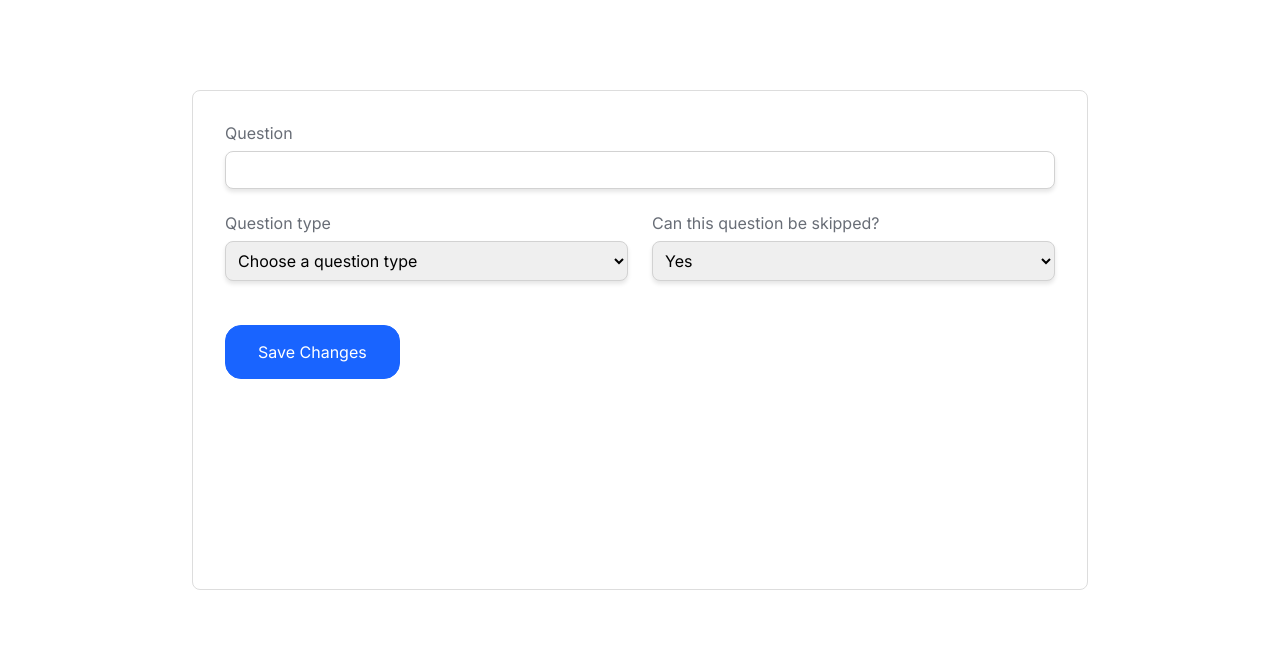
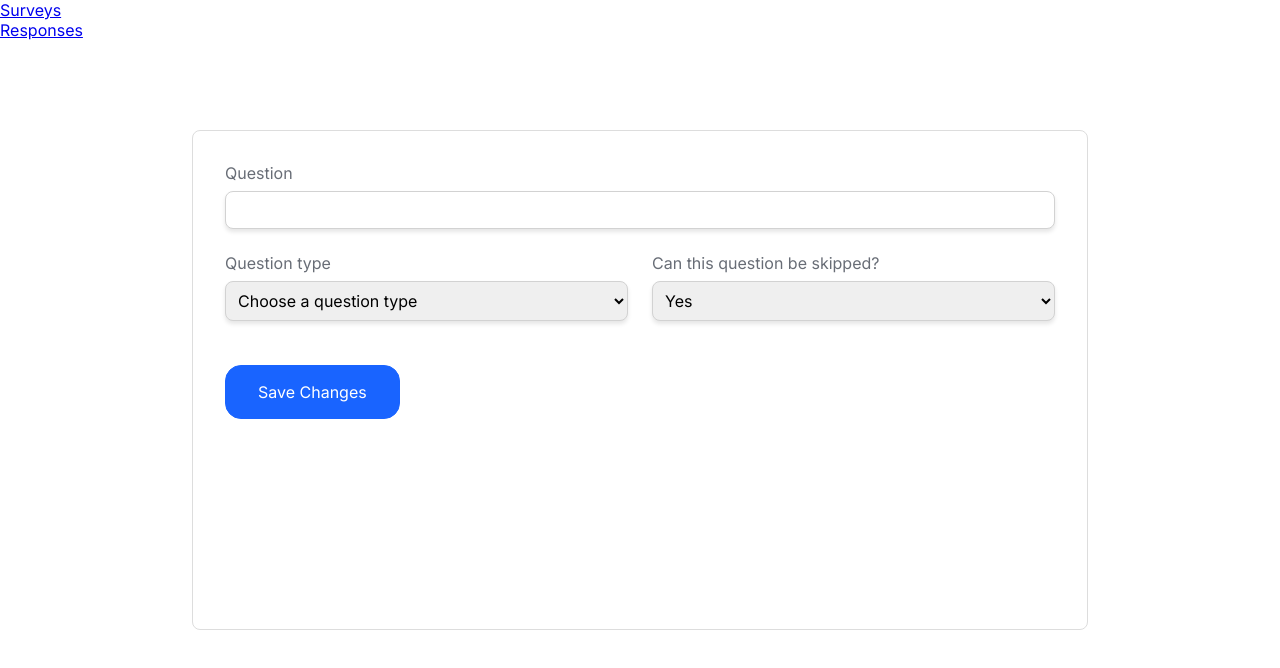
Before and after one commit to Esmanurrr/SurveyApp, a React (Vite) app: page /survey/new-question/171f47f6-0de2-4939-8b4a-9b61964ae219 in a window 1280 px wide. Shown: the top 668 px of the page. Built offline with nearby package versions, Linux system fonts and the light colour scheme; data requests are answered from the project's data file.

Commit message:
Added navbar

```diff
--- a/src/App.jsx
+++ b/src/App.jsx
@@ -1,11 +1,13 @@
 import { Outlet } from 'react-router-dom'
 import './App.css'
+import Navbar from './components/navbar/Navbar'
 
 function App() {
 
   return (
     <>
-      <Outlet />
+      <Navbar />
+      <Outlet/>
     </>
   )
 }
--- /dev/null
+++ b/src/components/navbar/Navbar.jsx
@@ -0,0 +1,15 @@
+import React from 'react'
+import { Link } from 'react-router-dom'
+
+const Navbar = () => {
+  return (
+    <div>
+        <ul>
+            <li><Link to="/">Surveys</Link></li>
+            <li><Link to="/deneme1">Responses</Link></li>
+        </ul>
+    </div>
+  )
+}
+
+export default Navbar
--- a/src/style.jsx
+++ b/src/style.jsx
@@ -242,3 +242,10 @@ export const ShortTextarea = styled(Textarea)`
 export const ShortDropdown = styled(Dropdown)`
   width: 70%;
 `
+
+export const NavbarWrapper = styled.div`
+  padding-block: 5rem;
+  padding-inline: 1rem;
+
+
+`
```
